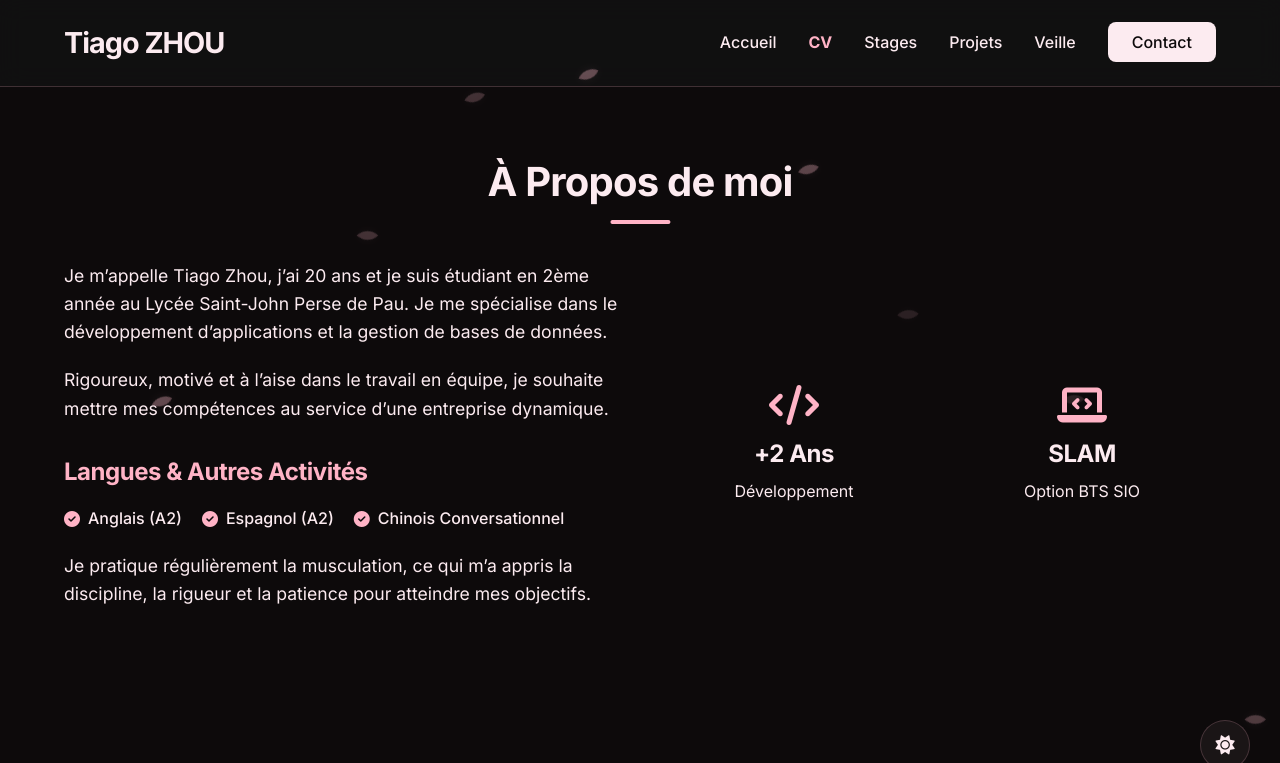
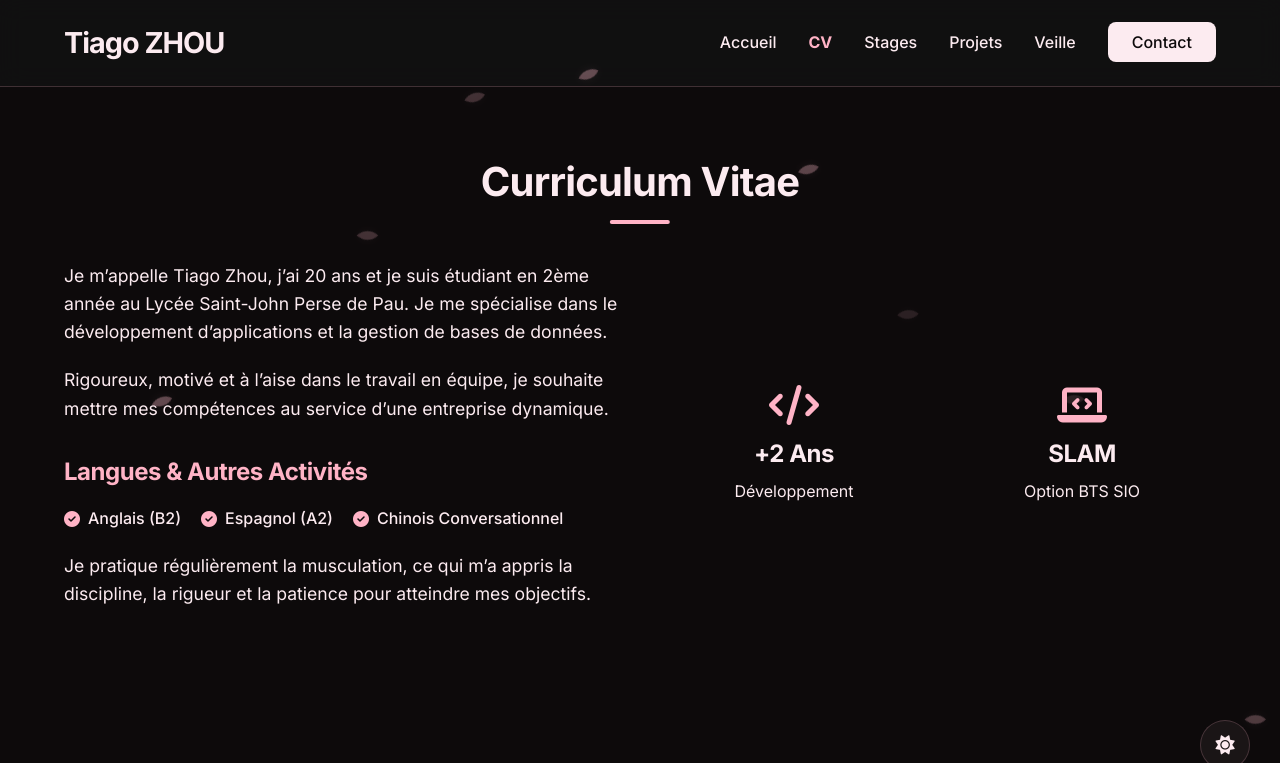
Before and after one commit to Tiago-SIO2/portfolio-, a plain HTML site: page pages/cv.html in a window 1280 px wide. Shown: the top 763 px of the page. Drawn offline with Linux system fonts and the light colour scheme.

Commit message:
Update cv.html

```diff
--- a/pages/cv.html
+++ b/pages/cv.html
@@ -45,7 +45,7 @@
 
     <!-- ABOUT SECTION -->
     <section id="about" class="section reveal" style="padding-top: 150px; min-height: unset;">
-        <h2 class="section-title">À Propos de moi</h2>
+        <h2 class="section-title">Curriculum Vitae</h2>
         <div class="about-content">
             <div class="about-text">
                 <p>Je m’appelle Tiago Zhou, j’ai 20 ans et je suis étudiant en 2ème année au Lycée Saint-John Perse de
@@ -55,7 +55,7 @@
 
                 <h3 class="subsection-title">Langues & Autres Activités</h3>
                 <ul class="languages-list">
-                    <li><i class="fas fa-check-circle"></i> Anglais (A2)</li>
+                    <li><i class="fas fa-check-circle"></i> Anglais (B2)</li>
                     <li><i class="fas fa-check-circle"></i> Espagnol (A2)</li>
                     <li><i class="fas fa-check-circle"></i> Chinois Conversationnel</li>
                 </ul>
```
